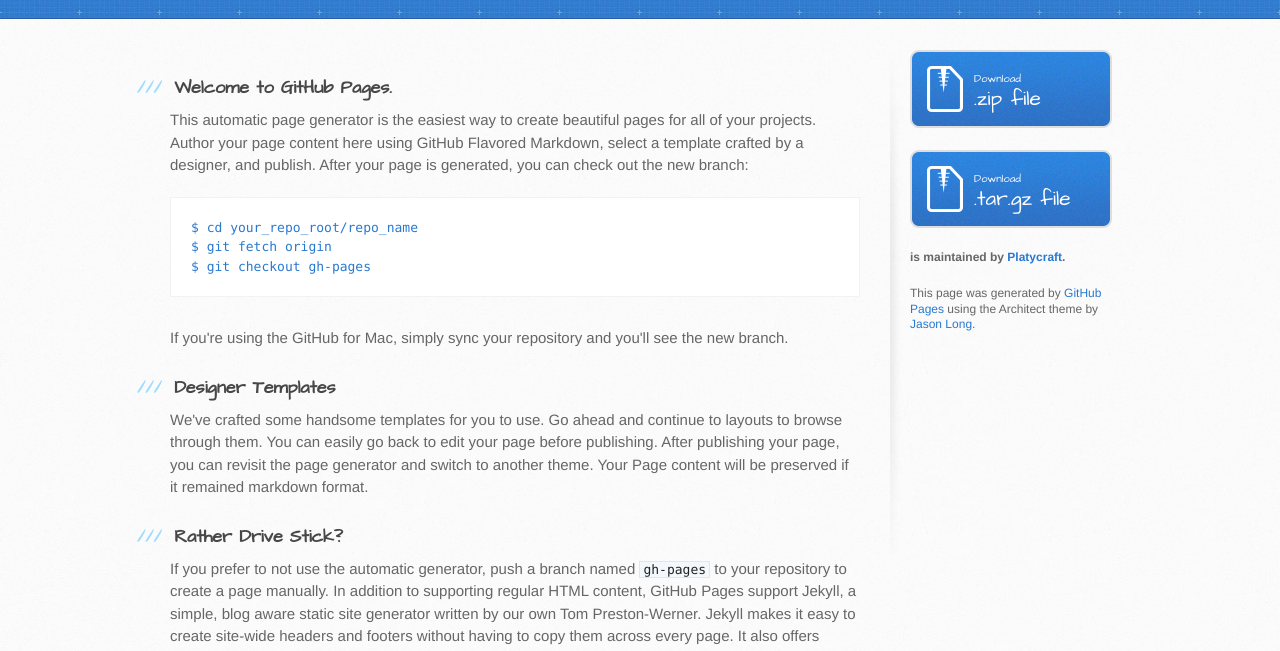
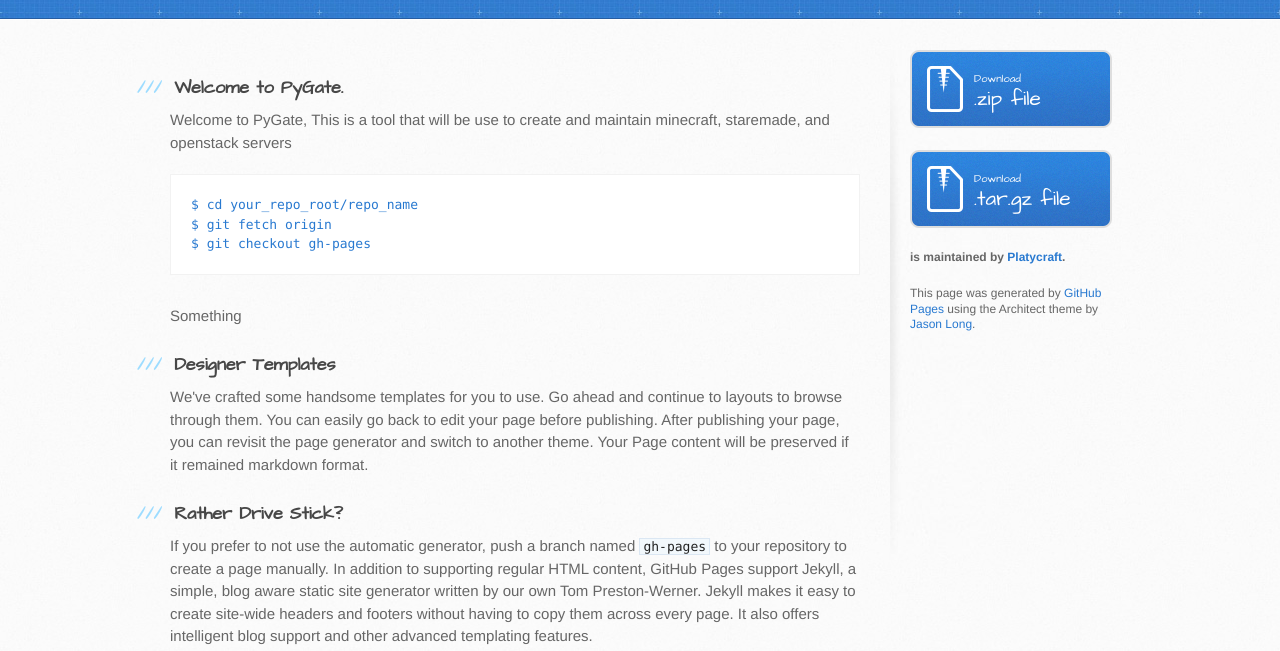
Before and after one commit to Djlavoy/pygate, a plain HTML site: page index.html in a window 1280 px wide. Shown: the part 148-799 px from the top of the page. Drawn offline with Linux system fonts and the light colour scheme.

Commit message:
Edit Index

```diff
--- a/index.html
+++ b/index.html
@@ -29,16 +29,16 @@
       <div class="inner clearfix">
         <section id="main-content">
           <h3>
-<a id="welcome-to-github-pages" class="anchor" href="#welcome-to-github-pages" aria-hidden="true"><span class="octicon octicon-link"></span></a>Welcome to GitHub Pages.</h3>
+<a id="welcome-to-github-pages" class="anchor" href="#welcome-to-github-pages" aria-hidden="true"><span class="octicon octicon-link"></span></a>Welcome to PyGate.</h3>
 
-<p>This automatic page generator is the easiest way to create beautiful pages for all of your projects. Author your page content here using GitHub Flavored Markdown, select a template crafted by a designer, and publish. After your page is generated, you can check out the new branch:</p>
+<p>Welcome to PyGate, This is a tool that will be use to create and maintain minecraft, staremade, and openstack servers</p>
 
 <pre><code>$ cd your_repo_root/repo_name
 $ git fetch origin
 $ git checkout gh-pages
 </code></pre>
 
-<p>If you're using the GitHub for Mac, simply sync your repository and you'll see the new branch.</p>
+<p>Something</p>
 
 <h3>
 <a id="designer-templates" class="anchor" href="#designer-templates" aria-hidden="true"><span class="octicon octicon-link"></span></a>Designer Templates</h3>
```
